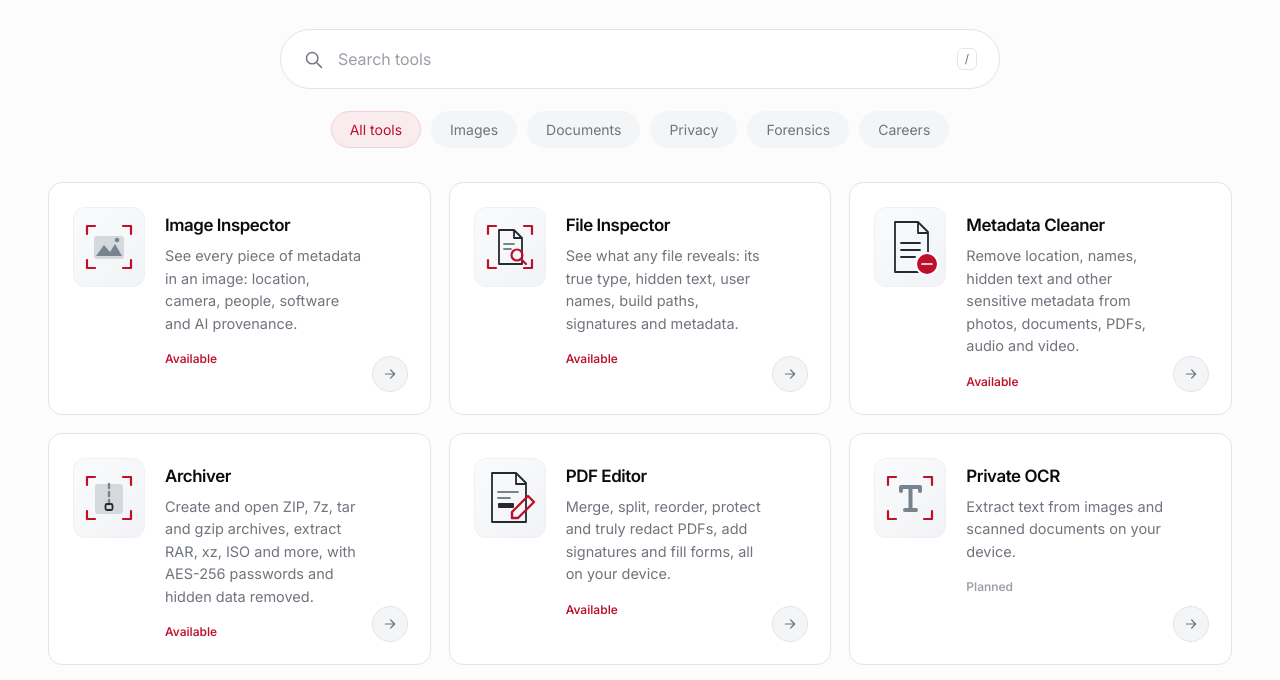
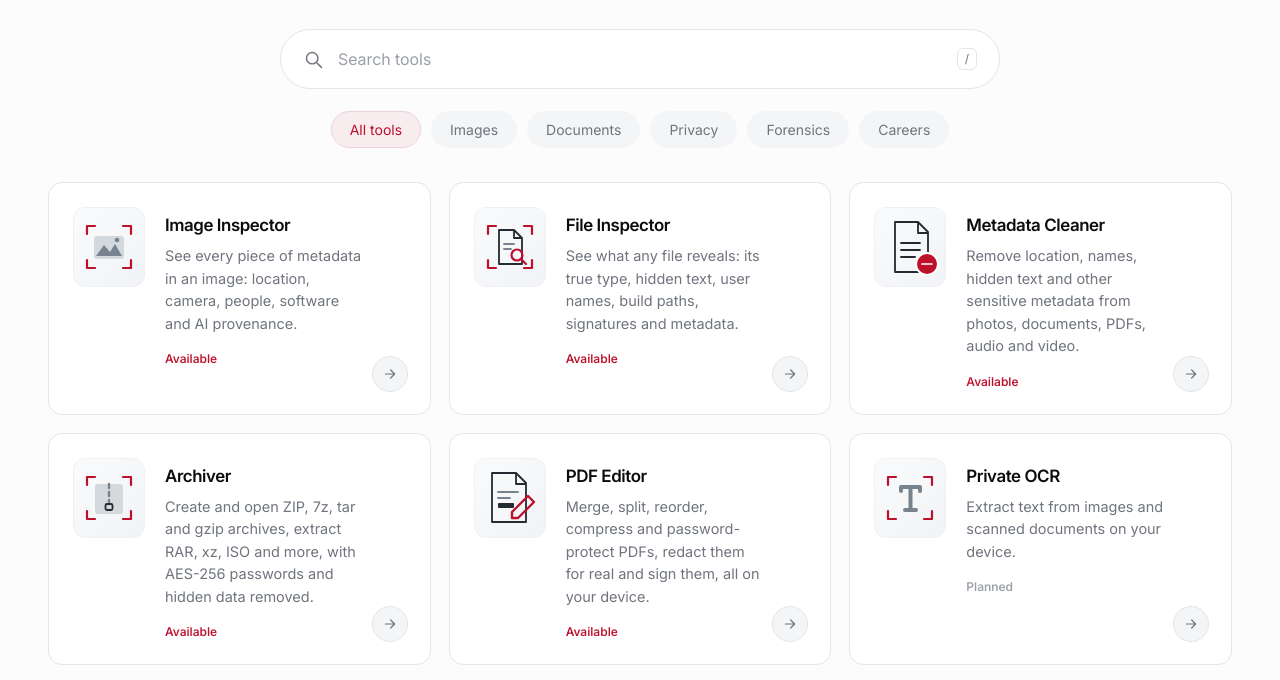
Before and after one commit to rivera-daniel/private-tools, a website: page site/tools/index.html in a window 1280 px wide. Shown: the part 232-912 px from the top of the page. Drawn offline with Linux system fonts and the light colour scheme.

Commit message:
Link PDF Editor in every footer and describe what it does

```diff
--- a/site/tools/assets/app.js
+++ b/site/tools/assets/app.js
@@ -4,7 +4,7 @@ const TOOLS = [
   { name: 'File Inspector', copy: 'See what any file reveals: its true type, hidden text, user names, build paths, signatures and metadata.', category: ['images', 'documents', 'privacy'], art: 'files', status: 'Available', href: '/tools/file-inspector/' },
   { name: 'Metadata Cleaner', copy: 'Remove location, names, hidden text and other sensitive metadata from photos, documents, PDFs, audio and video.', category: ['images', 'documents', 'privacy'], art: 'cleaner', status: 'Available', href: '/tools/metadata-cleaner/' },
   { name: 'Archiver', copy: 'Create and open ZIP, 7z, tar and gzip archives, extract RAR, xz, ISO and more, with AES-256 passwords and hidden data removed.', category: ['documents', 'privacy'], art: 'archiver', status: 'Available', href: '/tools/archiver/' },
-  { name: 'PDF Editor', copy: 'Merge, split, reorder, protect and truly redact PDFs, add signatures and fill forms, all on your device.', category: ['documents', 'privacy'], art: 'pdfedit', status: 'Available', href: '/tools/pdf-editor/' },
+  { name: 'PDF Editor', copy: 'Merge, split, reorder, compress and password-protect PDFs, redact them for real and sign them, all on your device.', category: ['documents', 'privacy'], art: 'pdfedit', status: 'Available', href: '/tools/pdf-editor/' },
   { name: 'Private OCR', copy: 'Extract text from images and scanned documents on your device.', category: ['images', 'documents'], art: 'ocr', status: 'Planned' },
   { name: 'Resume ATS Preview', copy: 'Preview the text an applicant tracking system extracts from your resume and spot formatting it cannot read.', category: ['documents', 'careers'], art: 'resume', status: 'Planned' },
   { name: 'Image Converter', copy: 'Convert, resize and compress images without uploading them.', category: ['images'], art: 'converter', status: 'Planned' },
--- a/site/tools/index.html
+++ b/site/tools/index.html
@@ -60,6 +60,7 @@
           <li><a href="/tools/file-inspector/">File Inspector</a></li>
           <li><a href="/tools/metadata-cleaner/">Metadata Cleaner</a></li>
           <li><a href="/tools/archiver/">Archiver</a></li>
+          <li><a href="/tools/pdf-editor/">PDF Editor</a></li>
           <li><a href="/tools/">All tools</a></li>
         </ul>
       </div>
```
Also changed, not shown: site/tools/archiver/index.html (+1 -0 lines), site/tools/file-inspector/index.html (+1 -0 lines), site/tools/image-inspector/index.html (+1 -0 lines), site/tools/metadata-cleaner/index.html (+1 -0 lines).
